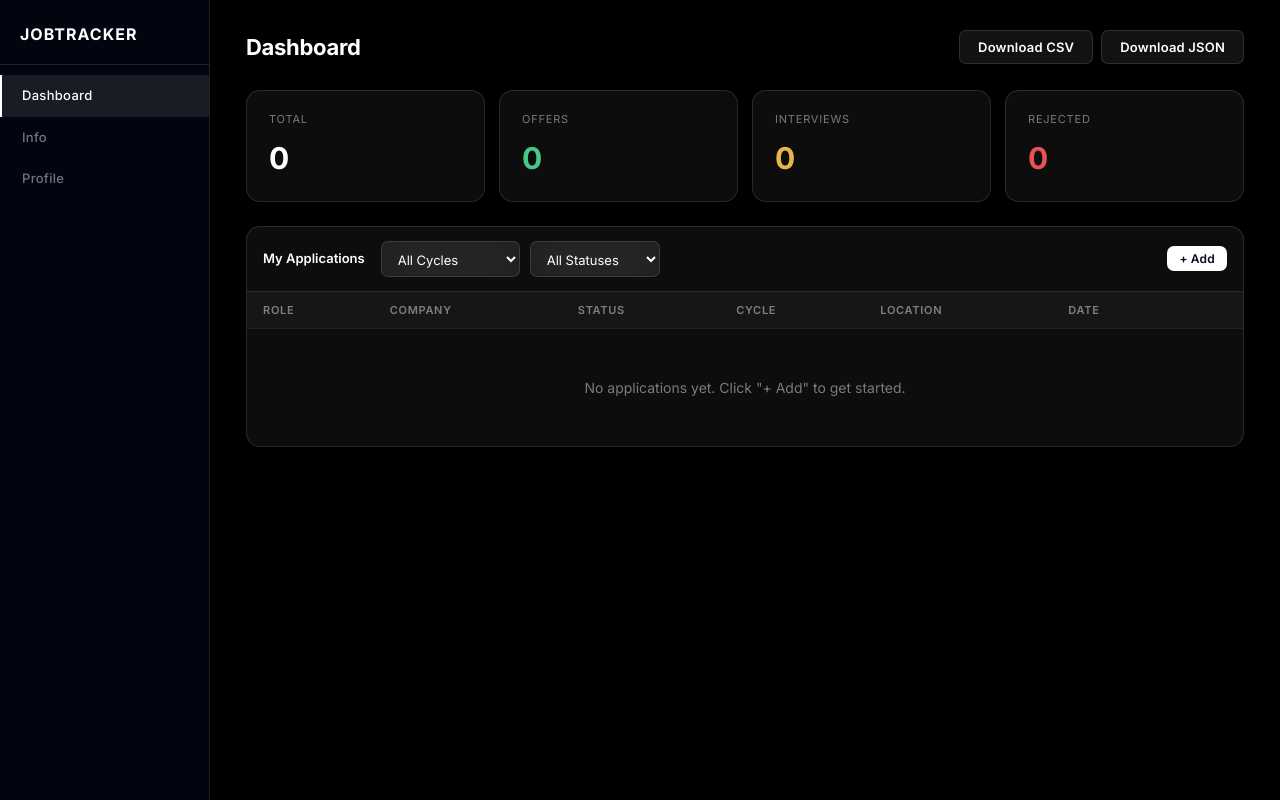
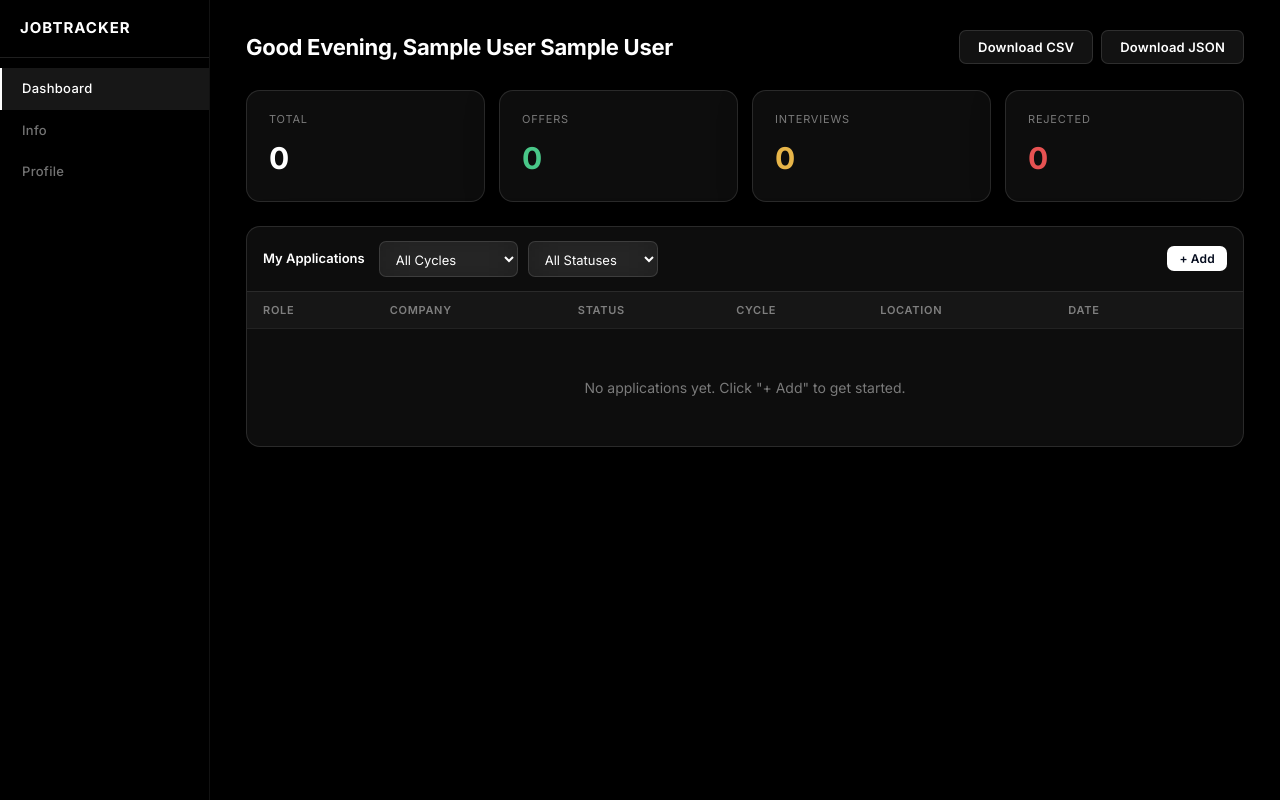
Before and after one commit to jason-dong03/JobTracker, a PHP site: page / in a window 1280 px wide. Run offline with PHP 8.4, Linux system fonts and the light colour scheme; the visitor is signed in with stand-in values (Sample User, id 1); data comes from the database, SQL or seed files in the repository; data that the repository does not hold is empty.

Commit message:
styling fixes, acoomdating screen widths

```diff
--- a/css/style.css
+++ b/css/style.css
@@ -37,32 +37,76 @@ body {
 }
 
 /* layout */
+:root {
+    --sidebar-w: 210px;
+    --sidebar-collapsed-w: 54px;
+    --topbar-h: 52px;
+}
+
+.topbar {
+    display: none;
+    position: fixed;
+    top: 0; left: 0; right: 0;
+    height: var(--topbar-h);
+    background: rgba(0,0,0,0.9);
+    backdrop-filter: var(--blur);
+    -webkit-backdrop-filter: var(--blur);
+    border-bottom: 1px solid var(--glass-border);
+    align-items: center;
+    gap: 14px;
+    padding: 0 16px;
+    z-index: 200;
+}
+.topbar-logo { font-size: 15px; font-weight: 700; letter-spacing: 1px; text-transform: uppercase; }
+.hamburger {
+    background: none;
+    border: none;
+    color: var(--text);
+    font-size: 20px;
+    cursor: pointer;
+    padding: 4px 8px;
+    border-radius: 5px;
+    line-height: 1;
+}
+.hamburger:hover { background: var(--glass-bg2); }
+
+.sidebar-overlay {
+    display: none;
+    position: fixed;
+    inset: 0;
+    background: rgba(0,0,0,0.6);
+    z-index: 149;
+}
+.sidebar-overlay.visible { display: block; }
+
 .app { display: flex; min-height: 100vh; }
 
 .sidebar {
-    width: 210px;
-    background: rgba(4, 9, 28, 0.55);
+    width: var(--sidebar-w);
+    background: rgba(0, 0, 0, 0.85);
     backdrop-filter: var(--blur);
     -webkit-backdrop-filter: var(--blur);
-    border-right: 1px solid var(--glass-border);
+    border-right: 1px solid rgba(255, 255, 255, 0.07);
     display: flex;
     flex-direction: column;
     position: fixed;
     top: 0; left: 0; bottom: 0;
-    z-index: 100;
+    z-index: 150;
+    transition: width 0.22s ease, transform 0.22s ease;
+    overflow: hidden;
 }
 
-.sidebar-logo {
-    padding: 22px 20px 18px;
-    font-size: 16px;
-    font-weight: 700;
-    letter-spacing: 1px;
-    color: var(--text);
+.sidebar-header {
+    display: flex;
+    align-items: center;
+    padding: 0 20px;
+    height: 58px;
     border-bottom: 1px solid var(--glass-border);
-    text-transform: uppercase;
+    flex-shrink: 0;
 }
+.sidebar-logo { font-size: 15px; font-weight: 700; letter-spacing: 1px; text-transform: uppercase; }
 
-.sidebar-nav { padding: 10px 0; flex: 1; }
+.sidebar-nav { padding: 10px 0; flex: 1; overflow-y: auto; }
 
 .nav-item {
     display: flex;
@@ -75,11 +119,17 @@ body {
     letter-spacing: 0.3px;
     border-left: 2px solid transparent;
     transition: all 0.15s;
+    white-space: nowrap;
 }
 .nav-item:hover  { color: var(--text); background: var(--glass-bg); }
 .nav-item.active { color: var(--text); border-left-color: var(--text); background: var(--glass-bg2); }
 
-.main { margin-left: 210px; flex: 1; padding: 30px 36px; }
+.main {
+    margin-left: var(--sidebar-w);
+    flex: 1;
+    padding: 30px 36px;
+    min-width: 0;
+}
 
 .page { display: none; }
 .page.active { display: block; }
--- a/index.php
+++ b/index.php
@@ -14,14 +14,25 @@ $user_id = (int)$_SESSION['user_id'];
 <link rel="stylesheet" href="css/style.css">
 </head>
 <body>
+
+<!-- mobile top bar -->
+<div class="topbar">
+    <button class="hamburger" onclick="toggleSidebar()">&#9776;</button>
+    <span class="topbar-logo">JobTracker</span>
+</div>
+
+<!-- mobile overlay -->
+<div class="sidebar-overlay" onclick="closeSidebar()"></div>
+
 <div class="app">
-
     <aside class="sidebar">
+        <div class="sidebar-header">
             <div class="sidebar-logo">JobTracker</div>
+        </div>
         <nav class="sidebar-nav">
-            <div class="nav-item" data-page="dashboard"    onclick="showPage('dashboard')"><span>Dashboard</span></div>
-            <div class="nav-item" data-page="info"         onclick="showPage('info')"><span>Info</span></div>
-            <div class="nav-item" data-page="profile"      onclick="showPage('profile')"><span>Profile</span></div>
+            <div class="nav-item" data-page="dashboard" onclick="showPage('dashboard')"><span>Dashboard</span></div>
+            <div class="nav-item" data-page="info"      onclick="showPage('info')"><span>Info</span></div>
+            <div class="nav-item" data-page="profile"   onclick="showPage('profile')"><span>Profile</span></div>
         </nav>
     </aside>
 
@@ -30,34 +41,35 @@ $user_id = (int)$_SESSION['user_id'];
         <!-- DASHBOARD -->
         <div id="page-dashboard" class="page">
             <div class="page-header">
-                <h1 class="page-title">Dashboard</h1>
+                <h1 class="page-title" id="dash-title">Dashboard</h1>
                 <div class="btn-group">
                     <button class="btn btn-ghost" onclick="exportData('csv')">Download CSV</button>
                     <button class="btn btn-ghost" onclick="exportData('json')">Download JSON</button>
                 </div>
             </div>
             <div class="stats-grid">
-                <div class="stat-card accent"><div class="label">Total</div><div class="value" id="stat-total">—</div></div>
+                <div class="stat-card"><div class="label">Total</div><div class="value" id="stat-total">—</div></div>
                 <div class="stat-card success"><div class="label">Offers</div><div class="value" id="stat-offer">—</div></div>
                 <div class="stat-card warning"><div class="label">Interviews</div><div class="value" id="stat-interview">—</div></div>
                 <div class="stat-card danger"><div class="label">Rejected</div><div class="value" id="stat-rejected">—</div></div>
             </div>
             <div class="table-wrap">
                 <div class="filters">
-                    <span style="font-weight:600;font-size:13px;margin-right:6px">My Applications</span>
+                    <span class="filters-label">My Applications</span>
                     <select id="dash-filter-cycle"  class="filter-select" onchange="renderDashboardApps()"></select>
                     <select id="dash-filter-status" class="filter-select" onchange="renderDashboardApps()"></select>
                     <button class="btn btn-primary btn-sm" onclick="openAddModal()" style="margin-left:auto">+ Add</button>
                 </div>
+                <div class="table-scroll">
                     <table>
                         <thead>
                             <tr>
                                 <th>Role</th>
                                 <th>Company</th>
                                 <th>Status</th>
-                            <th>Cycle</th>
-                            <th>Location</th>
-                            <th>Date</th>
+                                <th class="hide-sm">Cycle</th>
+                                <th class="hide-sm">Location</th>
+                                <th class="hide-xs">Date</th>
                                 <th></th>
                             </tr>
                         </thead>
@@ -65,8 +77,9 @@ $user_id = (int)$_SESSION['user_id'];
                     </table>
                 </div>
             </div>
+        </div>
 
-        <!-- INFO (My Companies / My Cities / My Cycles) -->
+        <!-- INFO -->
         <div id="page-info" class="page">
             <div class="page-header"><h1 class="page-title">Info</h1></div>
             <div class="subtab-bar">
@@ -74,46 +87,46 @@ $user_id = (int)$_SESSION['user_id'];
                 <button class="subtab"        data-subtab="my-cities"    onclick="showInfoTab('my-cities')">My Cities</button>
                 <button class="subtab"        data-subtab="my-cycles"    onclick="showInfoTab('my-cycles')">My Cycles</button>
             </div>
-
-            <!-- My Companies -->
             <div id="subtab-my-companies" class="subtab-content">
-                <div style="display:flex;justify-content:space-between;align-items:center;margin-bottom:14px">
+                <div class="subtab-toolbar">
                     <span style="color:var(--text-muted);font-size:13px">Companies from your applications.</span>
                     <button class="btn btn-primary btn-sm" onclick="openAddCompanyModal()">+ Add Company</button>
                 </div>
                 <div class="table-wrap">
+                    <div class="table-scroll">
                         <table>
                             <thead><tr><th>Company</th><th style="text-align:right">Applications</th><th></th></tr></thead>
                             <tbody id="my-co-tbody"></tbody>
                         </table>
                     </div>
                 </div>
-
-            <!-- My Cities -->
+            </div>
             <div id="subtab-my-cities" class="subtab-content" style="display:none">
-                <div style="display:flex;justify-content:space-between;align-items:center;margin-bottom:14px">
+                <div class="subtab-toolbar">
                     <span style="color:var(--text-muted);font-size:13px">Cities from your applications.</span>
                     <button class="btn btn-primary btn-sm" onclick="openAddCityModal()">+ Add City</button>
                 </div>
                 <div class="table-wrap">
+                    <div class="table-scroll">
                         <table>
-                        <thead><tr><th>City</th><th>State</th><th style="text-align:right">Applications</th><th></th></tr></thead>
+                            <thead><tr><th>City</th><th class="hide-xs">State</th><th style="text-align:right">Applications</th><th></th></tr></thead>
                             <tbody id="my-ci-tbody"></tbody>
                         </table>
                     </div>
                 </div>
-
-            <!-- My Cycles -->
+            </div>
             <div id="subtab-my-cycles" class="subtab-content" style="display:none">
-                <div style="display:flex;justify-content:space-between;align-items:center;margin-bottom:14px">
+                <div class="subtab-toolbar">
                     <span style="color:var(--text-muted);font-size:13px">Cycles from your applications.</span>
                     <button class="btn btn-primary btn-sm" onclick="openAddCycleModal()">+ Add Cycle</button>
                 </div>
                 <div class="table-wrap">
+                    <div class="table-scroll">
                         <table>
                             <thead><tr><th>Cycle</th><th style="text-align:right">Applications</th><th></th></tr></thead>
                             <tbody id="my-cy-tbody"></tbody>
                         </table>
+                    </div>
                 </div>
             </div>
         </div>
--- a/js/app.js
+++ b/js/app.js
@@ -1,7 +1,7 @@
 const API = 'api';
 const STATUSES = ['Draft','Submitted','Interview','Offer','Rejected','Withdrawn'];
 
-let apps = [], cycles = [], companies = [], cities = [];
+let apps = [], cycles = [], companies = [], cities = [], profile = {};
 let editingId = null;
 let sortCol = 'created_at', sortDir = 'desc';
 
@@ -14,11 +14,12 @@ async function apiFetch(path, opts = {}) {
 }
 
 async function loadAll() {
-    [apps, cycles, companies, cities] = await Promise.all([
+    [apps, cycles, companies, cities, profile] = await Promise.all([
         apiFetch('applications.php'),
         apiFetch('cycles.php'),
         apiFetch('companies.php'),
         apiFetch('cities.php'),
+        apiFetch('profile.php'),
     ]);
 }
 
@@ -38,6 +39,13 @@ function showPage(id) {
 }
 
 // dashboard
+function greeting() {
+    const h = new Date().getHours();
+    if (h < 12) return 'Good Morning';
+    if (h < 18) return 'Good Afternoon';
+    return 'Good Evening';
+}
+
 function populateDashFilters() {
     document.getElementById('dash-filter-cycle').innerHTML =
         '<option value="">All Cycles</option>' +
@@ -48,6 +56,9 @@ function populateDashFilters() {
 }
 
 function renderDashboard() {
+    const name = profile.first_name ? `${profile.first_name} ${profile.last_name}` : '';
+    document.getElementById('dash-title').textContent = `${greeting()}, ${name}`;
+
     const total     = apps.length;
     const offer     = apps.filter(a => a.status === 'Offer').length;
     const interview = apps.filter(a => a.status === 'Interview').length;
@@ -432,6 +443,19 @@ function badge(status) {
     return `<span class="badge badge-${map[status] || 'applied'}">${esc(status)}</span>`;
 }
 
+// sidebar
+function toggleSidebar() {
+    document.querySelector('.app').classList.toggle('nav-open');
+}
+
+function closeSidebar() {
+    document.querySelector('.app').classList.remove('nav-open');
+}
+
+window.addEventListener('resize', () => {
+    if (window.innerWidth > 600) closeSidebar();
+});
+
 // init
 showPage('dashboard');
 
```
Also changed, not shown: other parts of css/style.css (+56 -5 lines). Lines whose indentation alone changed are shown as unchanged.
